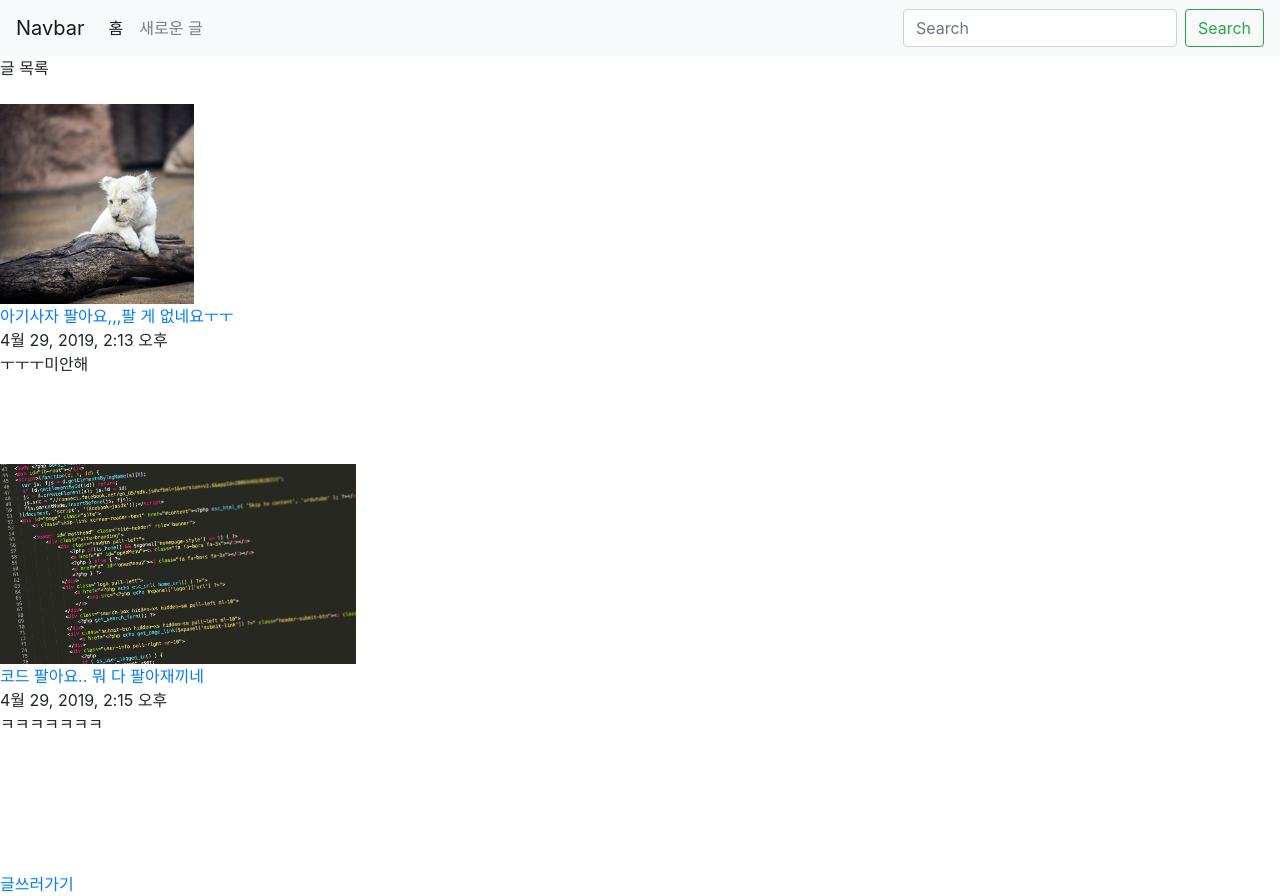
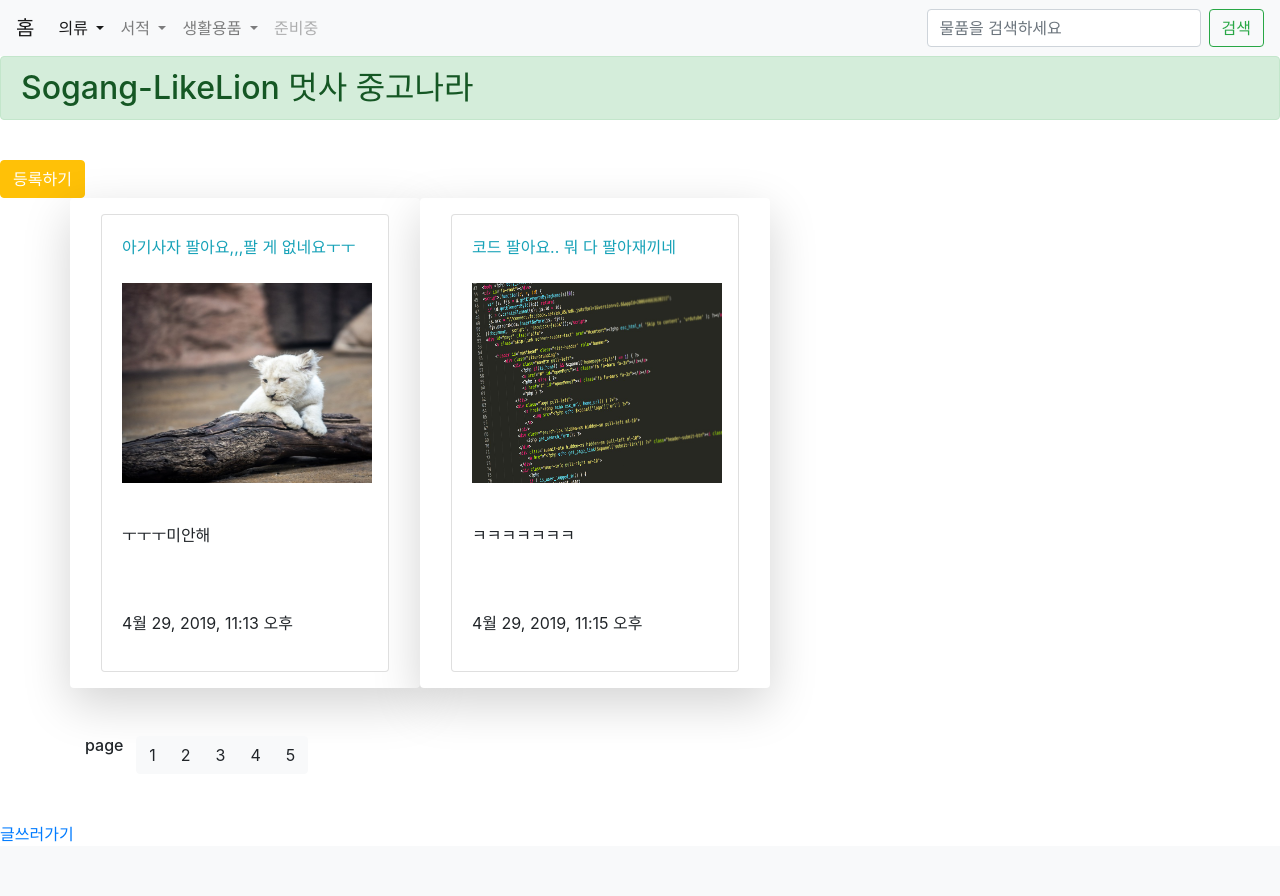
Before and after one commit to seokjoong-yoon/collabogit, a Django app: page / in a window 1280 px wide. After the commit the page ends 842 px from the top, so only its background shows below. Run offline with Django 3.2, Linux system fonts and the light colour scheme; data comes from the database, SQL or seed files in the repository; both versions use the stored data as it was after the commit; some libraries are stand-ins or nearby versions.

Commit message:
blogfinish

```diff
--- a/blog/templates/blog/base.html
+++ b/blog/templates/blog/base.html
@@ -1,3 +1,5 @@
+{% load static %}
+
 <!doctype html>
 <html lang="en">
   <head>
@@ -7,13 +9,14 @@
 
     <!-- Bootstrap CSS -->
     <link rel="stylesheet" href="https://stackpath.bootstrapcdn.com/bootstrap/4.3.1/css/bootstrap.min.css" integrity="sha384-ggOyR0iXCbMQv3Xipma34MD+dH/1fQ784/j6cY/iJTQUOhcWr7x9JvoRxT2MZw1T" crossorigin="anonymous">
+    <link rel="stylesheet" type = 'text/css' href="{% static 'blog/css/style.css '%}">
 
-    <title>Hello, world!</title>
+    <title>멋사 중고나라!</title>
   </head>
   <body>
      <header class='header'>
          <nav class="navbar navbar-expand-lg navbar-light bg-light">
-  <a class="navbar-brand" href="#">Navbar</a>
+          <a class="navbar-brand" href="{% url 'home' %}">홈</a>
           <button class="navbar-toggler" type="button" data-toggle="collapse" data-target="#navbarSupportedContent" aria-controls="navbarSupportedContent" aria-expanded="false" aria-label="Toggle navigation">
             <span class="navbar-toggler-icon"></span>
           </button>
@@ -21,15 +24,51 @@
           <div class="collapse navbar-collapse" id="navbarSupportedContent">
             <ul class="navbar-nav mr-auto">
               <li class="nav-item active">
-        <a class="nav-link" href="{% url 'home' %}">홈 <span class="sr-only">(current)</span></a>
+                 <a class="nav-link dropdown-toggle" href="#" id="navbarDropdown" role="button" data-toggle="dropdown" aria-haspopup="true" aria-expanded="false">
+                  의류
+                </a>
+                <div class="dropdown-menu" aria-labelledby="navbarDropdown">
+                  <a class="dropdown-item" href="#">상의</a>
+                  <a class="dropdown-item" href="#">하의</a>
+                  <a class="dropdown-item" href="#">신발</a>
+
+                  <div class="dropdown-divider"></div>
+                  <a class="dropdown-item" href="#">기타</a>
+                </div>
               </li>
               <li class="nav-item">
-        <a class="nav-link" href="{% url 'new' %}">새로운 글</a>
+                   <a class="nav-link dropdown-toggle" href="#" id="navbarDropdown" role="button" data-toggle="dropdown" aria-haspopup="true" aria-expanded="false">
+                  서적
+                </a>
+                <div class="dropdown-menu" aria-labelledby="navbarDropdown">
+                  <a class="dropdown-item" href="#">전공서적</a>
+                  <a class="dropdown-item" href="#">문학</a>
+                  <a class="dropdown-item" href="#">만화</a>
+
+                  <div class="dropdown-divider"></div>
+                  <a class="dropdown-item" href="#">기타</a>
+                </div>
+              </li>
+              <li class="nav-item dropdown">
+                <a class="nav-link dropdown-toggle" href="#" id="navbarDropdown" role="button" data-toggle="dropdown" aria-haspopup="true" aria-expanded="false">
+                  생활용품
+                </a>
+                <div class="dropdown-menu" aria-labelledby="navbarDropdown">
+                  <a class="dropdown-item" href="#">전자제품</a>
+                  <a class="dropdown-item" href="#">화장품</a>
+                  <a class="dropdown-item" href="#">생필품</a>
+
+                  <div class="dropdown-divider"></div>
+                  <a class="dropdown-item" href="#">기타</a>
+                </div>
+              </li>
+              <li class="nav-item">
+                <a class="nav-link disabled" href="#" tabindex="-1" aria-disabled="true">준비중</a>
               </li>
             </ul>
             <form class="form-inline my-2 my-lg-0">
-      <input class="form-control mr-sm-2" type="search" placeholder="Search" aria-label="Search">
-      <button class="btn btn-outline-success my-2 my-sm-0" type="submit">Search</button>
+              <input class="form-control mr-sm-2" type="search" placeholder="물품을 검색하세요" aria-label="search">
+              <button class="btn btn-outline-success my-2 my-sm-0" type="submit">검색</button>
             </form>
           </div>
         </nav>
--- a/blog/templates/blog/home.html
+++ b/blog/templates/blog/home.html
@@ -3,19 +3,59 @@
 {% load static %}
 {% block content %}
 
-글 목록<br><br>
+<section class='clubs'>
+      <header class='club_header'>
+        <h2 class='club_title'>
+           <div class="alert alert-success" role="alert">
+                <span class='club_category'>Sogang-LikeLion</span>
+            멋사 중고나라
+            </div>
 
-{% for post in posts %}
-    {% if post.image %}
-        <img src="{{post.image.url}}" height=200>
-    {% endif %}
+        </h2><br>
+    </header>
+    <div class= 'add'>
+    <a href="{% url 'new'%}" class="btn btn-warning text-white" >등록하기</a>
     <br>
-    <a href="{% url 'detail' index=post.pk %}">{{post.title}}</a><br>
-    {{post.pub_date}}<br>
-    {{post.body|linebreaks}}<br>
-    <br><br>
-{% endfor %}
+    </div>
 
+</div>
+    <div class='container'>
+        <div class='row'>
+            {% for post in posts %}
+            <div class="shadow-lg p-3 mb-5 bg-white rounded">
+            <div class='col-lg-4 col-sm-12'>
+                <div class="card" style="width: 18rem;">
+                    <div class="card-body">
+                        <a href="{% url 'detail' index=post.pk %}" class="text-info">{{post.title}}</a><br>
+                        <br>
+                        {% if post.image %}
+                        <img src="{{post.image.url}}" height=200 width=250>
+                        {% endif %}
+                        <br><br>
+                        <p class="cont">{{post.body|linebreaks}}</p>
+                        <br><br>
+                        <p class="date">{{post.pub_date}}</p>
+                    </div>
+                </div>
+            </div>
+            </div>
+            {% endfor %}
+
+        </div>
+         <div class="btn-toolbar" role="toolbar" aria-label="Toolbar with button groups">
+      <h6>page &nbsp;&nbsp;  </h6>
+      <div class="btn-group mr-2" role="group" aria-label="First group">
+        <button type="button" class="btn btn-light">1</button>
+        <button type="button" class="btn btn-light">2</button>
+        <button type="button" class="btn btn-light">3</button>
+        <button type="button" class="btn btn-light">4</button>
+        <button type="button" class="btn btn-light">5</button>
+
+      </div>
+
+    </div>
+    </div>
+</section>
 <br><br>
 <a href="{% url 'new' %}">글쓰러가기</a>
 {% endblock %}
--- a/github_190429/settings.py
+++ b/github_190429/settings.py
@@ -108,7 +108,7 @@ AUTH_PASSWORD_VALIDATORS = [
 
 LANGUAGE_CODE = 'ko-kr'
 
-TIME_ZONE = 'UTC'
+TIME_ZONE = 'Asia/Seoul'
 
 USE_I18N = True
 
```
Also changed, not shown: blog/static/blog/css/style.css (+37 -0 lines), blog/templates/blog/detail.html (+19 -7 lines), db.sqlite3. Lines whose indentation alone changed are shown as unchanged.
